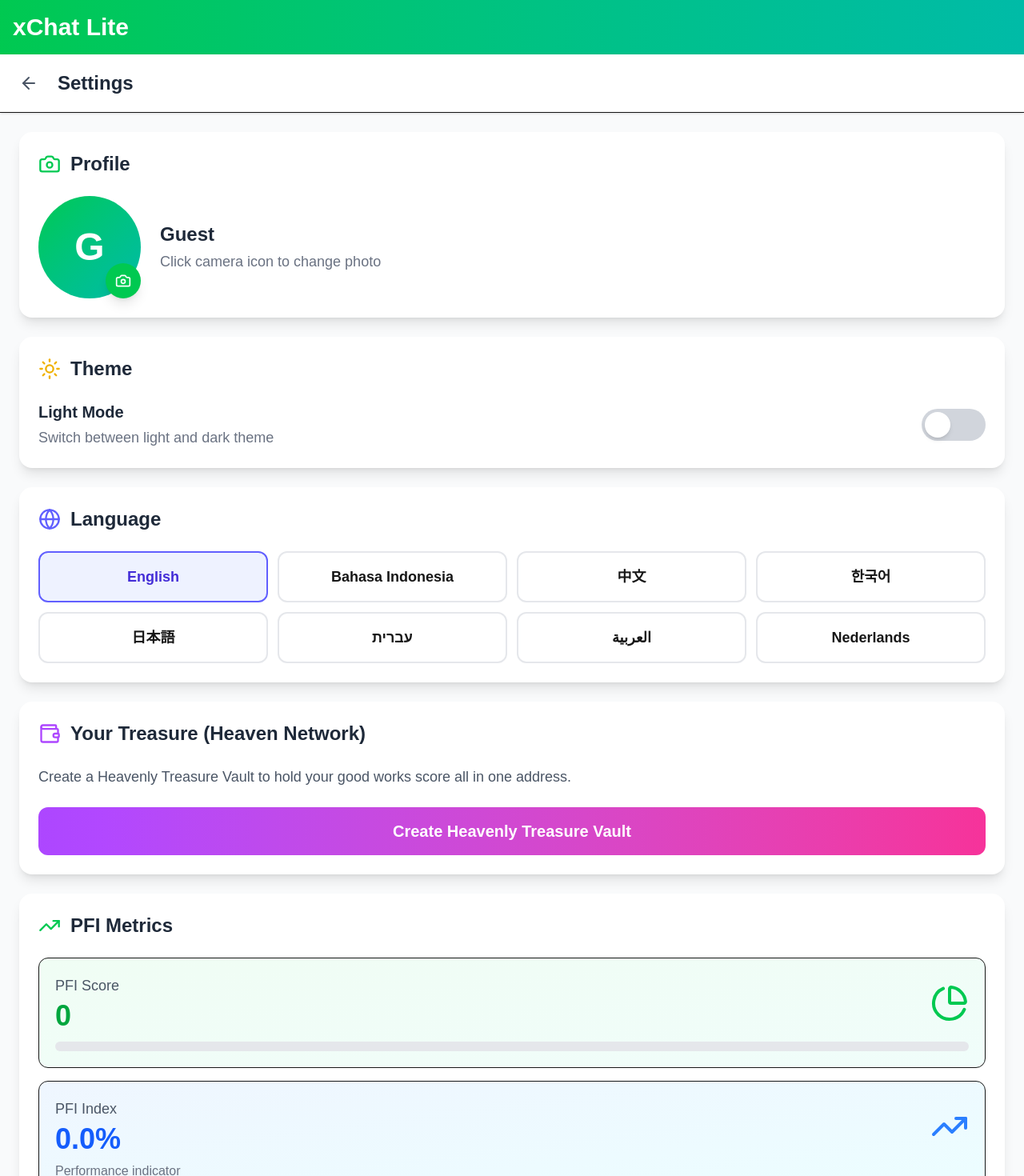
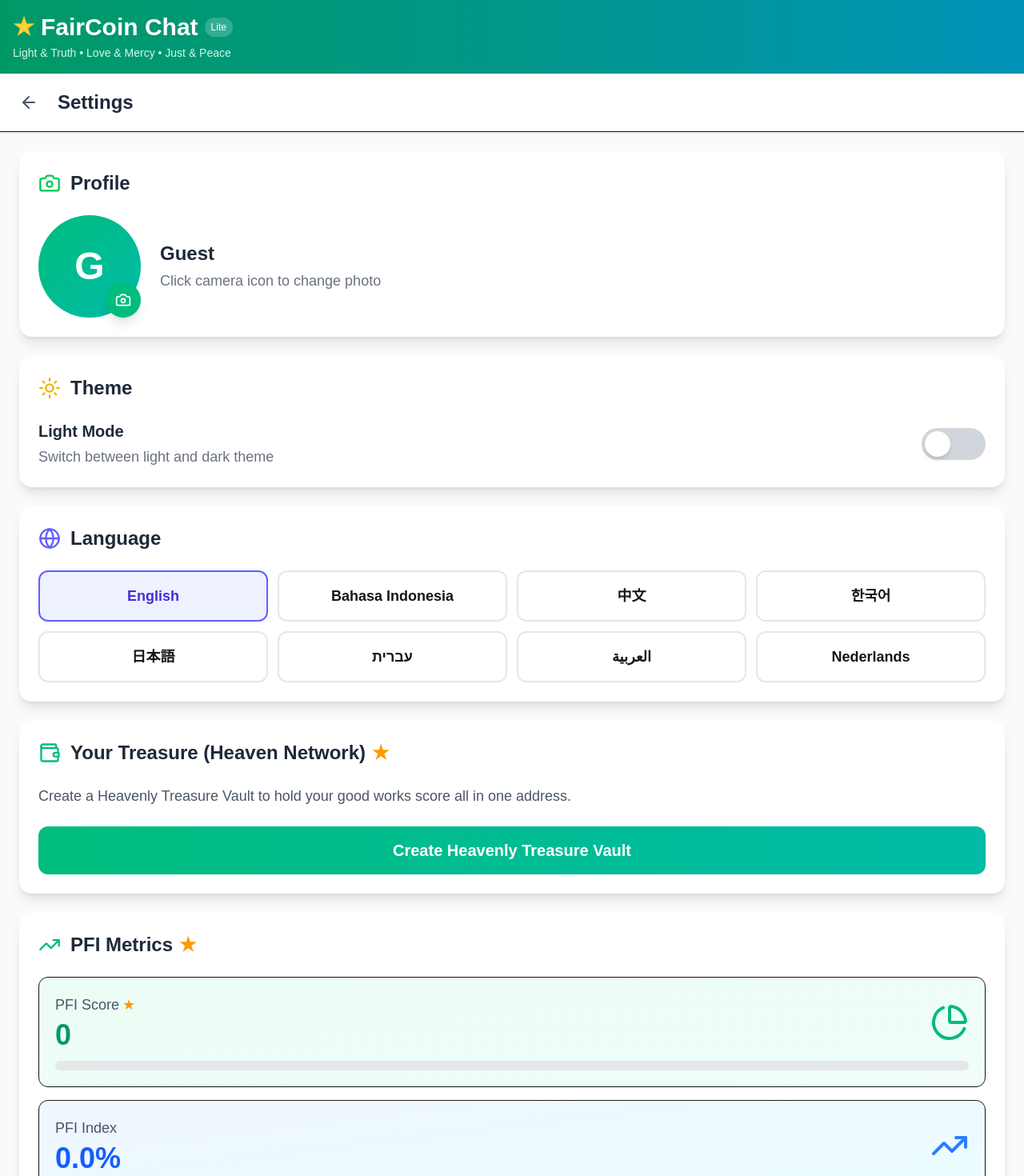
Before and after one commit to jonipwi/xdiscord, a Next.js app: page /lite/settings in a window 1280 px wide. Shown: the top 1470 px of the page at 80% size. Built offline with nearby package versions, Linux system fonts and the light colour scheme; no server answers.

Commit message:
fix: theme

```diff
--- a/src/app/lite/chat/page.tsx
+++ b/src/app/lite/chat/page.tsx
@@ -341,8 +341,8 @@ function ChatRoomContent() {
               {/* Avatar */}
               <div className={`w-12 h-12 rounded-full flex items-center justify-center text-white text-xl font-bold ${
                 isGroupChat
-                  ? 'bg-linear-to-br from-green-500 to-teal-500'
-                  : 'bg-linear-to-br from-blue-500 to-cyan-500'
+                  ? 'bg-gradient-to-br from-emerald-500 to-teal-500'
+                  : 'bg-gradient-to-br from-blue-500 to-cyan-500'
               }`}>
                 {chatName.charAt(0).toUpperCase()}
               </div>
@@ -393,7 +393,7 @@ function ChatRoomContent() {
                     msg.type === 'graph'
                       ? 'bg-white border-2 border-gray-200 shadow-lg w-full'
                       : msg.isMine
-                      ? 'bg-linear-to-br from-green-500 to-teal-500 text-white rounded-br-none'
+                      ? 'bg-gradient-to-br from-emerald-500 to-teal-500 text-white rounded-br-none'
                       : 'bg-white text-gray-800 rounded-bl-none shadow-sm'
                   }`}
                 >
--- a/src/app/lite/layout.tsx
+++ b/src/app/lite/layout.tsx
@@ -8,9 +8,14 @@ export default function LiteLayout({ children }: { children: ReactNode }) {
     <LanguageProvider>
       <div className="min-h-screen bg-gray-50">
         {/* Simple header */}
-        <header className="bg-linear-to-r from-green-500 to-teal-500 text-white p-4 shadow-lg sticky top-0 z-10">
+        <header className="bg-gradient-to-r from-emerald-600 via-teal-600 to-cyan-600 text-white p-4 shadow-lg sticky top-0 z-10">
           <div className="container mx-auto">
-            <h1 className="text-3xl font-bold">xChat Lite</h1>
+            <h1 className="text-3xl font-bold flex items-center gap-2">
+              <span className="text-amber-300">★</span>
+              FairCoin Chat
+              <span className="text-xs font-normal bg-white/20 px-2 py-1 rounded-full">Lite</span>
+            </h1>
+            <p className="text-sm text-emerald-100 mt-1">Light & Truth • Love & Mercy • Just & Peace</p>
           </div>
         </header>
 
--- a/src/app/lite/settings/page.tsx
+++ b/src/app/lite/settings/page.tsx
@@ -277,7 +277,7 @@ Created: ${new Date().toISOString()}
 
           <div className="flex items-center space-x-6">
             <div className="relative">
-              <div className="w-32 h-32 rounded-full overflow-hidden bg-linear-to-br from-green-500 to-teal-500 flex items-center justify-center text-white text-5xl font-bold">
+              <div className="w-32 h-32 rounded-full overflow-hidden bg-gradient-to-br from-emerald-500 to-teal-500 flex items-center justify-center text-white text-5xl font-bold">
                 {profilePicture ? (
                   <img src={profilePicture} alt="Profile" className="w-full h-full object-cover" />
                 ) : (
@@ -286,7 +286,7 @@ Created: ${new Date().toISOString()}
               </div>
               <button
                 onClick={() => fileInputRef.current?.click()}
-                className="absolute bottom-0 right-0 bg-green-500 text-white p-3 rounded-full shadow-lg hover:bg-green-600"
+                className="absolute bottom-0 right-0 bg-emerald-500 text-white p-3 rounded-full shadow-lg hover:bg-emerald-600"
               >
                 <Camera size={20} />
               </button>
@@ -372,8 +372,11 @@ Created: ${new Date().toISOString()}
         {/* Digital Wallet Section */}
         <section className="bg-white dark:bg-gray-800 rounded-2xl shadow-lg p-6">
           <h2 className="text-2xl font-bold text-gray-800 dark:text-white mb-6 flex items-center">
-            <Wallet size={28} className="mr-3 text-purple-500" />
-            {t.walletTitle}
+            <Wallet size={28} className="mr-3 text-emerald-500" />
+            <span className="flex items-center gap-2">
+              {t.walletTitle}
+              <span className="text-amber-500">★</span>
+            </span>
           </h2>
 
           {wallet ? (
@@ -387,7 +390,7 @@ Created: ${new Date().toISOString()}
                   </p>
                   <button
                     onClick={copyToClipboard}
-                    className="flex-shrink-0 p-3 bg-purple-500 hover:bg-purple-600 text-white rounded-lg transition-colors flex items-center gap-2"
+                    className="flex-shrink-0 p-3 bg-emerald-500 hover:bg-emerald-600 text-white rounded-lg transition-colors flex items-center gap-2"
                     title="Copy address to clipboard"
                   >
                     {copied ? (
@@ -410,15 +413,15 @@ Created: ${new Date().toISOString()}
                 {/* SOL Balance */}
 
                 {/* USDT Balance */}
-                <div className="border dark:border-gray-700 rounded-xl p-5 bg-linear-to-br from-green-50 to-emerald-50 dark:from-gray-700 dark:to-gray-600">
+                <div className="border dark:border-gray-700 rounded-xl p-5 bg-linear-to-br from-amber-50 to-yellow-50 dark:from-gray-700 dark:to-gray-600">
                   <div className="flex items-center justify-between">
                     <div>
                       <p className="text-lg text-gray-600 dark:text-gray-300 mb-1">{t.tokenEntrusted}</p>
-                      <p className="text-3xl font-bold text-green-600 dark:text-green-400">
+                      <p className="text-3xl font-bold text-amber-600 dark:text-amber-400">
                         {wallet.balances.USDT.toFixed(4)} USDT
                       </p>
                     </div>
-                    <TrendingUp size={40} className="text-green-500" />
+                    <TrendingUp size={40} className="text-amber-500" />
                   </div>
                 </div>
 
@@ -436,7 +439,7 @@ Created: ${new Date().toISOString()}
               <div className="grid grid-cols-1 sm:grid-cols-2 gap-4">
                 <button
                   onClick={refreshWalletBalances}
-                  className="py-4 px-6 bg-purple-500 text-white rounded-xl hover:bg-purple-600 text-xl font-semibold"
+                  className="py-4 px-6 bg-emerald-500 text-white rounded-xl hover:bg-emerald-600 text-xl font-semibold"
                 >
                   {t.refreshBalances}
                 </button>
@@ -458,7 +461,7 @@ Created: ${new Date().toISOString()}
               <button
                 onClick={createWallet}
                 disabled={isCreatingWallet}
-                className="w-full py-4 px-6 bg-linear-to-r from-purple-500 to-pink-500 text-white rounded-xl hover:from-purple-600 hover:to-pink-600 disabled:opacity-50 disabled:cursor-not-allowed text-xl font-semibold"
+                className="w-full py-4 px-6 bg-gradient-to-r from-emerald-500 to-teal-500 text-white rounded-xl hover:from-emerald-600 hover:to-teal-600 disabled:opacity-50 disabled:cursor-not-allowed text-xl font-semibold"
               >
                 {isCreatingWallet ? t.creatingWallet : t.createWallet}
               </button>
@@ -469,25 +472,31 @@ Created: ${new Date().toISOString()}
         {/* PFI Metrics Section */}
         <section className="bg-white dark:bg-gray-800 rounded-2xl shadow-lg p-6">
           <h2 className="text-2xl font-bold text-gray-800 dark:text-white mb-6 flex items-center">
-            <TrendingUp size={28} className="mr-3 text-green-500" />
-            {t.pfiMetrics}
+            <TrendingUp size={28} className="mr-3 text-emerald-500" />
+            <span className="flex items-center gap-2">
+              {t.pfiMetrics}
+              <span className="text-amber-500">★</span>
+            </span>
           </h2>
 
           <div className="grid grid-cols-1 gap-4">
             {/* PFI Score */}
-            <div className="border dark:border-gray-700 rounded-xl p-5 bg-linear-to-br from-green-50 to-teal-50 dark:from-gray-700 dark:to-gray-600">
+            <div className="border dark:border-gray-700 rounded-xl p-5 bg-gradient-to-br from-emerald-50 to-teal-50 dark:from-gray-700 dark:to-gray-600">
               <div className="flex items-center justify-between">
                 <div>
-                  <p className="text-lg text-gray-600 dark:text-gray-300 mb-1">{t.pfiScore}</p>
-                  <p className="text-4xl font-bold text-green-600 dark:text-green-400">
+                  <p className="text-lg text-gray-600 dark:text-gray-300 mb-1 flex items-center gap-1">
+                    {t.pfiScore}
+                    <span className="text-amber-500">★</span>
+                  </p>
+                  <p className="text-4xl font-bold text-emerald-600 dark:text-emerald-400">
                     {pfiMetrics.score}
                   </p>
                 </div>
-                <PieChart size={48} className="text-green-500" />
+                <PieChart size={48} className="text-emerald-500" />
               </div>
               <div className="mt-3 bg-gray-200 dark:bg-gray-600 rounded-full h-3">
                 <div
-                  className="bg-green-500 h-3 rounded-full transition-all"
+                  className="bg-emerald-500 h-3 rounded-full transition-all"
                   style={{ width: `${(pfiMetrics.score / 1000) * 100}%` }}
                 />
               </div>
@@ -518,7 +527,7 @@ Created: ${new Date().toISOString()}
                     {pfiMetrics.share.toFixed(2)}
                   </p>
                 </div>
-                <Wallet size={48} className="text-purple-500" />
+                <Wallet size={48} className="text-amber-500" />
               </div>
               <p className="text-base text-gray-500 dark:text-gray-400 mt-2">
                 {t.pfiShareValue}
@@ -528,7 +537,7 @@ Created: ${new Date().toISOString()}
 
           <button
             onClick={fetchPFIMetrics}
-            className="w-full mt-4 py-3 px-6 bg-green-500 text-white rounded-xl hover:bg-green-600 text-lg font-semibold"
+            className="w-full mt-4 py-3 px-6 bg-emerald-500 text-white rounded-xl hover:bg-emerald-600 text-lg font-semibold"
           >
             {t.refreshMetrics}
           </button>
--- a/src/app/page.tsx
+++ b/src/app/page.tsx
@@ -18,8 +18,8 @@ export default function Home() {
   return (
     <div className="min-h-screen bg-gray-50 flex items-center justify-center">
       <div className="text-center">
-        <div className="animate-spin rounded-full h-16 w-16 border-4 border-green-500 border-t-transparent mx-auto mb-4"></div>
-        <p className="text-2xl text-gray-500">Redirecting to lite version...</p>
+        <div className="animate-spin rounded-full h-16 w-16 border-4 border-emerald-500 border-t-transparent mx-auto mb-4"></div>
+        <p className="text-2xl text-gray-500">Redirecting to FairCoin Chat Lite...</p>
       </div>
     </div>
   );
```
Also changed, not shown: src/app/lite/page.tsx (+8 -7 lines), 1 other file (tests, documents, lock files or other folders).
